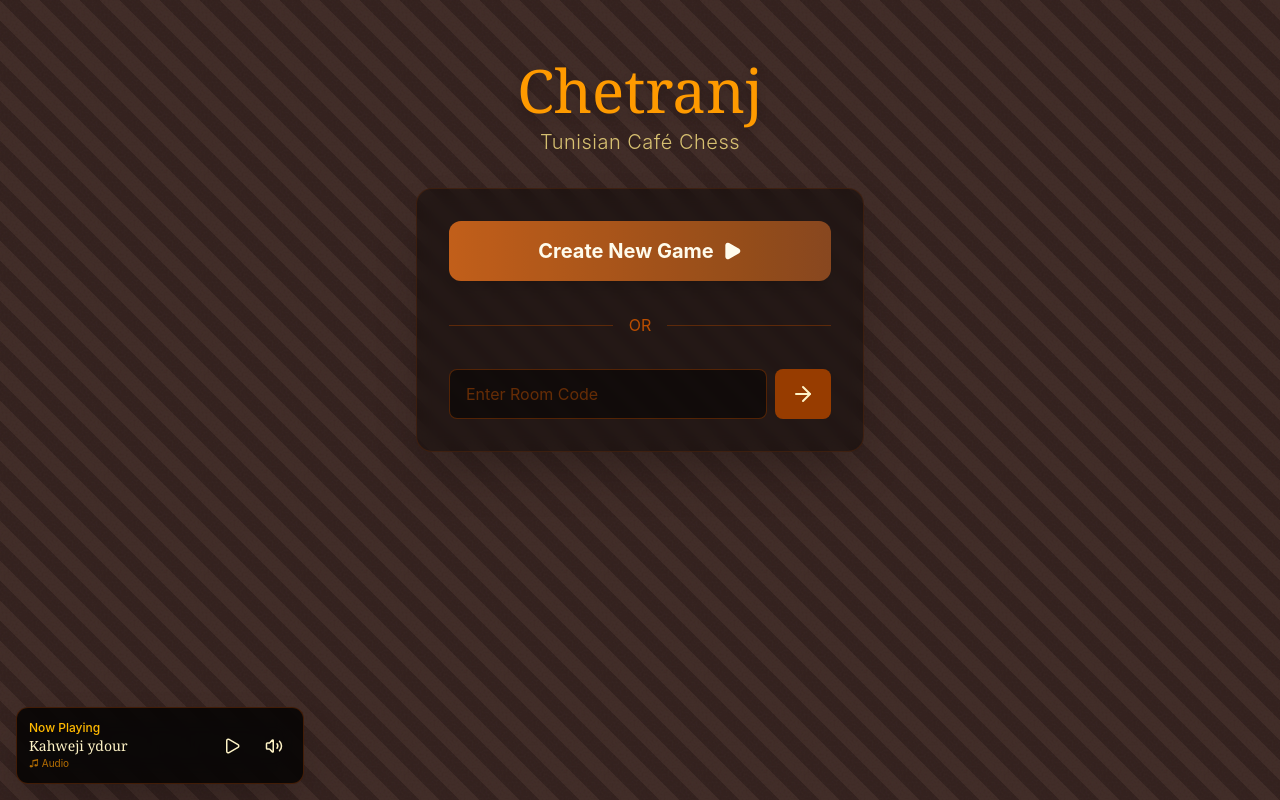
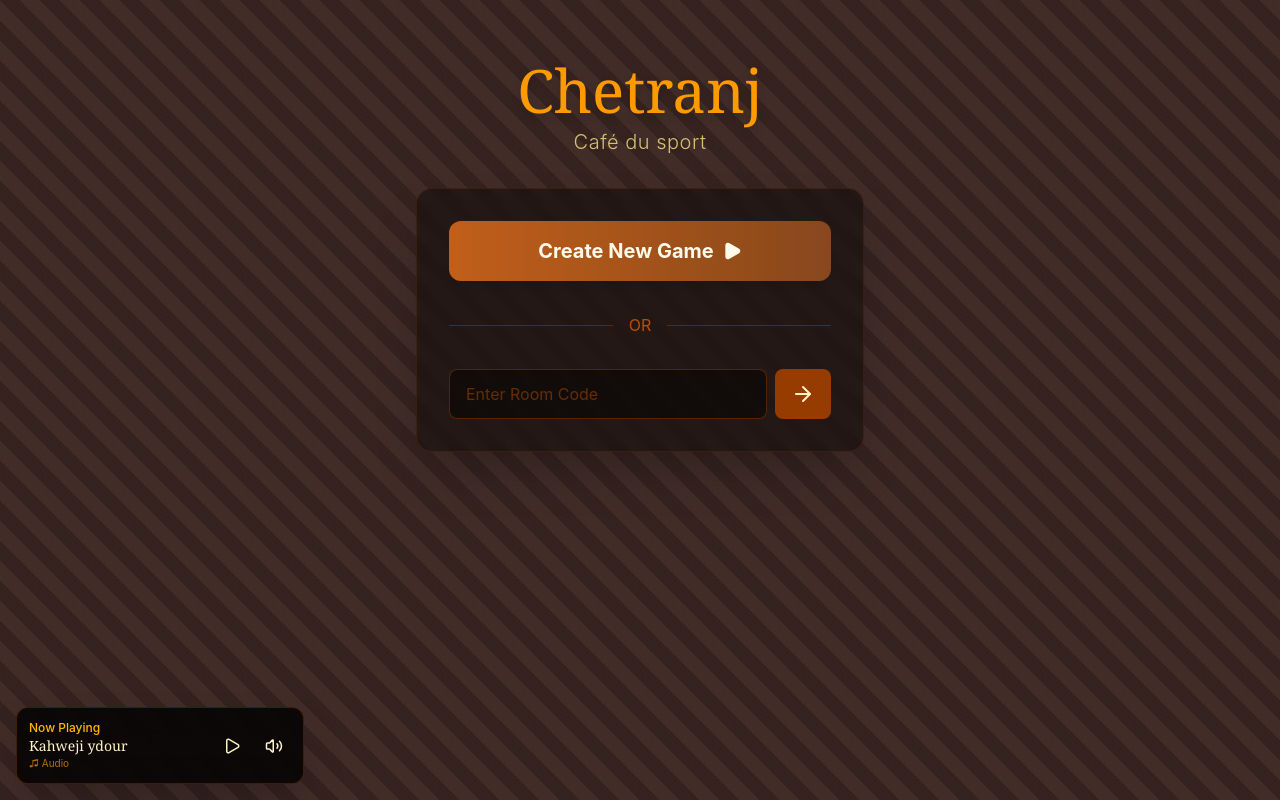
Before and after one commit to AzizTurki21/Chetranj, a React (Vite) app: page / in a window 1280 px wide. Built offline with nearby package versions, Linux system fonts and the light colour scheme; no server answers.

Commit message:
badalt l esm

```diff
--- a/src/pages/Landing.tsx
+++ b/src/pages/Landing.tsx
@@ -25,7 +25,7 @@
     <div className="flex flex-col items-center justify-center min-h-[60vh] text-center space-y-8 animate-fade-in">
       <div className="space-y-2">
         <h1 className="text-6xl font-serif text-amber-500 drop-shadow-lg">Chetranj</h1>
-        <p className="text-xl text-amber-200/80 font-light tracking-wide">Tunisian Café Chess</p>
+        <p className="text-xl text-amber-200/80 font-light tracking-wide">Café du sport</p>
       </div>
 
       <div className="w-full max-w-md space-y-6 bg-black/40 backdrop-blur-sm p-8 rounded-2xl border border-amber-900/30 shadow-2xl">
```
